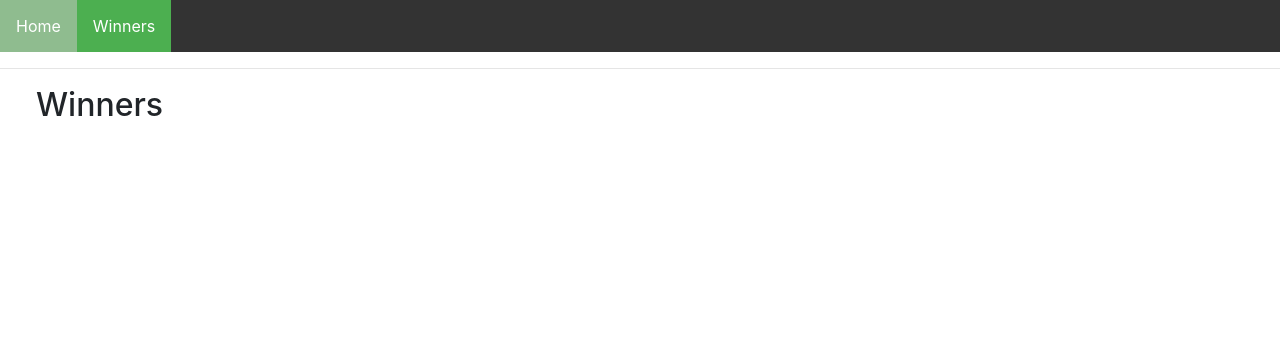
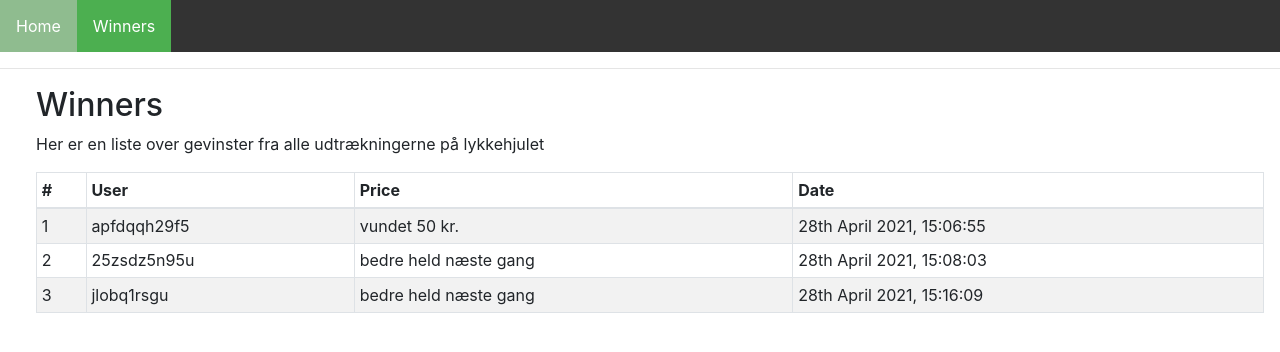
Before and after one commit to cph-pk/MeeW-Lykkehjul, a React (Create React App) app: page /winners in a window 1280 px wide. Shown: the top 352 px of the page. Built offline with nearby package versions, Linux system fonts and the light colour scheme; data requests are answered from the project's data file.

Commit message:
Added winners component

```diff
--- a/src/App.css
+++ b/src/App.css
@@ -38,6 +38,7 @@ ul.header li a:hover:not(.active) {
 }
 
 .modal-header {
+  display: block;
   border-bottom: none !important;
 }
 .modal-title {
--- a/src/components/Wheel.js
+++ b/src/components/Wheel.js
@@ -9,14 +9,14 @@ sessionStorage.setItem('user',userName); // set session for user
 
 function App() {
   const segments = [
-    'better luck next time',
-    'won 70',
-    'won 10',
-    'better luck next time',
-    'won 2',
-    'won uber pass',
-    'better luck next time',
-    'won a voucher'
+    'bedre held næste gang',
+    'vundet 50 kr.',
+    'vundet 100 kr.',
+    'bedre held næste gang',
+    'vundet 200 kr.',
+    'vundet fri levering',
+    'bedre held næste gang',
+    'vundet en T-Shirt'
   ];
   const segColors = [
     '#EE4040',
--- a/src/components/Winners.js
+++ b/src/components/Winners.js
@@ -1,8 +1,55 @@
+import React, { useState, useEffect } from "react"
+import Moment from 'moment';
+import { Table } from 'react-bootstrap';
+
 export default function Winners() {
 
-    return (
-        <div>
-            <h2>Winners</h2>
-        </div>
-    )
+  const URL = 'http://localhost:8000/winners'; // Url from dummy json-server
+
+  const [data, setData] = useState([]); // Declare a new state variable, that takes an array
+
+  // this will run, when the component is first initialized
+  useEffect(() => {
+    getData(); // call function that will fetch
+  }, []);
+
+
+  const getData = async () => {
+    const result = await fetch(URL); // fetch from dummy json-server
+    const getResult = await result.json(); // parse result using json
+    setData(getResult); // set state variable with the new result
+  }
+
+  console.log(data);
+
+  return (
+    <div>
+      <h2>Winners</h2>
+      <p>Her er en liste over gevinster fra alle udtrækningerne på lykkehjulet</p>
+      <div>
+        <Table striped bordered hover size="sm">
+          <thead>
+            <tr>
+              <th>#</th>
+              <th>User</th>
+              <th>Price</th>
+              <th>Date</th>
+            </tr>
+          </thead>
+          <tbody>
+        {data.map(res => ( // map over state variable data
+            <tr key={res.id}>
+              <td>{res.id}</td>
+              <td>{res.user}</td>
+              <td>{res.price}</td>
+              <td>{Moment(res.date).format('Do MMMM YYYY, H:mm:ss')}</td>
+            </tr>
+          ))}
+          </tbody>
+        </Table>
+
+      </div>
+
+    </div>
+  );
 }
--- a/src/data/db.json
+++ b/src/data/db.json
@@ -2,33 +2,21 @@
   "winners": [
     {
       "id": 1,
-      "user": "cookie or session",
-      "price": "won a voucher",
-      "date": "2021-04-25T13:01:34.425Z"
+      "user": "apfdqqh29f5",
+      "price": "vundet 50 kr.",
+      "date": "2021-04-28T15:06:55.800Z"
     },
     {
       "id": 2,
-      "user": "cookie or session",
-      "price": "better luck next time",
-      "date": "2021-04-25T14:13:02.834Z"
+      "user": "25zsdz5n95u",
+      "price": "bedre held næste gang",
+      "date": "2021-04-28T15:08:03.143Z"
     },
     {
-      "user": "pgs14rvpp1k",
-      "price": "won a voucher",
-      "date": "2021-04-28T11:28:02.420Z",
+      "user": "jlobq1rsgu",
+      "price": "bedre held næste gang",
+      "date": "2021-04-28T15:16:09.798Z",
       "id": 3
-    },
-    {
-      "user": "uedxzk3eeb",
-      "price": "better luck next time",
-      "date": "2021-04-28T12:25:05.876Z",
-      "id": 4
-    },
-    {
-      "user": "uedxzk3eeb",
-      "price": "better luck next time",
-      "date": "2021-04-28T12:41:48.973Z",
-      "id": 5
     }
   ]
 }
```
Also changed, not shown: 1 other file (tests, documents, lock files or other folders).
